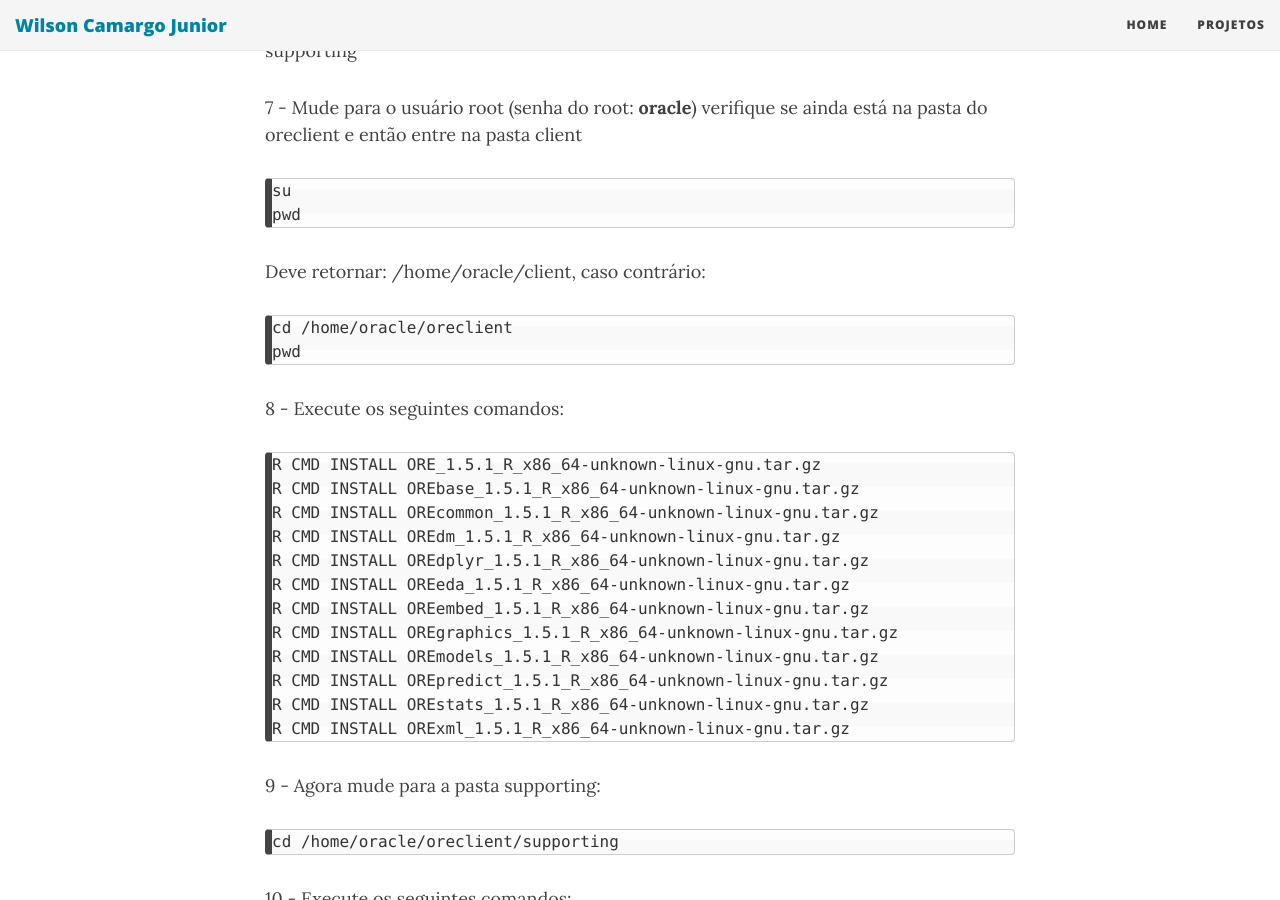
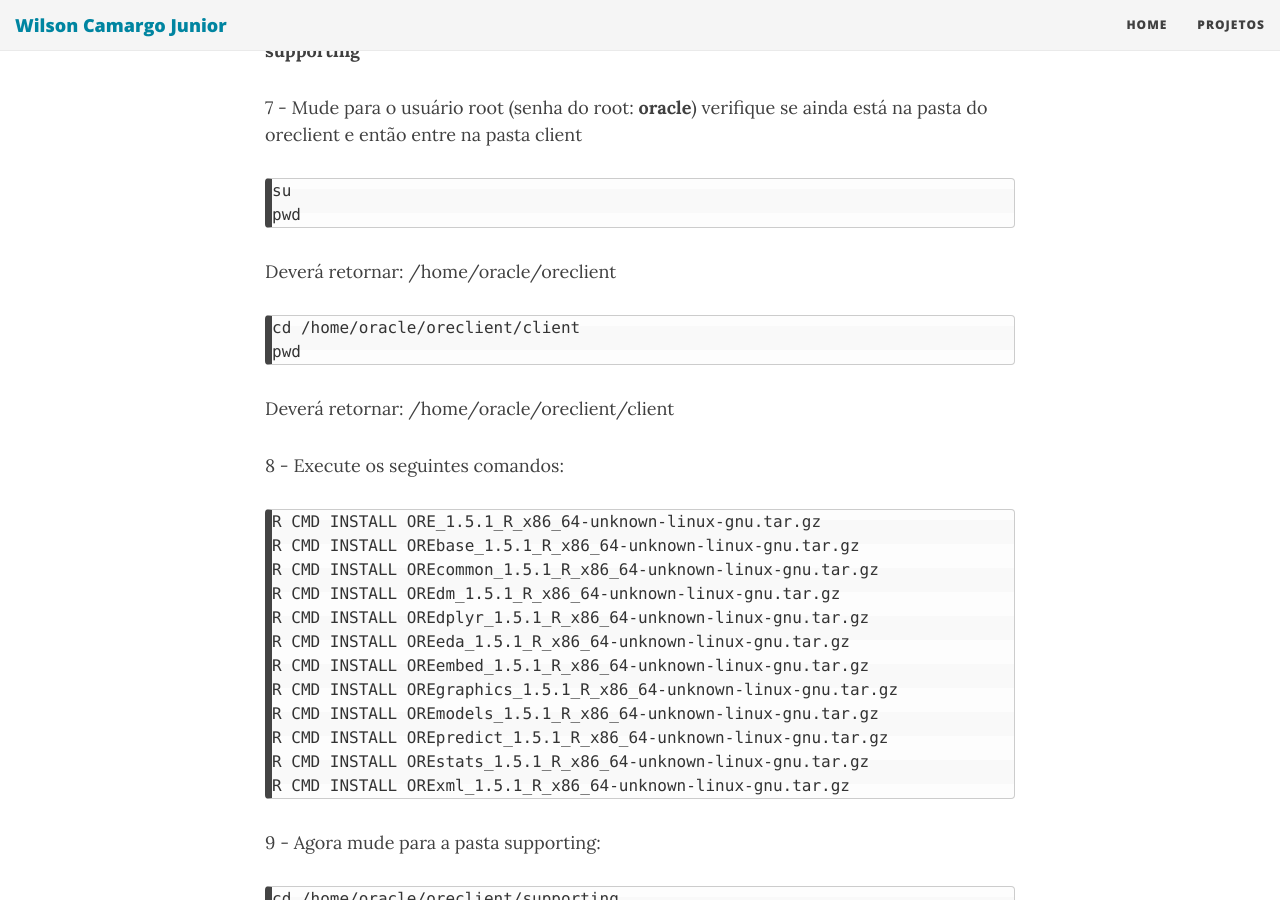
Before and after one commit to wilson-camargo-jr/teste, a Jekyll site: the page built from _posts/2018-06-18-ANN-ORE-P3.md, in a window 1280 px wide and 900 px high, scrolled down 15286 px. Built offline with Jekyll 4.4.1, drawn with Linux system fonts in a browser that asks for light colours; nearby versions of some CDN libraries.

Commit message:
Update 2018-06-18-ANN-ORE-P3.md

````diff
--- a/_posts/2018-06-18-ANN-ORE-P3.md
+++ b/_posts/2018-06-18-ANN-ORE-P3.md
@@ -159,9 +159,9 @@ ls -l
 
 ore-server-linux-x86-64-1.5.1.zip
 ore-supporting-linux-x86-64-1.5.1.zip
-server
-server.sh
-supporting
+**server**
+**server.sh**
+**supporting**
 
 4 - Para que o script de instalação funcione adequadamente temos que limpar a variável de ambiente TWO_TASK= que veio pré-configurada na VM.
 
@@ -280,7 +280,7 @@ Agora a pasta de instalação conterá os seguintes arquivos:
 ls -l
 ```
 
-instantclient_12_2
+**instantclient_12_2**
 instantclient-basic-linux.x64-12.2.0.1.0.zip
 instantclient-sdk-linux.x64-12.2.0.1.0.zip
 
@@ -321,7 +321,7 @@ cd oreclient
 ls -l
 ```
 
-instantclient_12_2
+**instantclient_12_2**
 instantclient-basic-linux.x64-12.2.0.1.0.zip
 instantclient-sdk-linux.x64-12.2.0.1.0.zip
 ore-client-linux-x86-64-1.5.1.zip
@@ -340,13 +340,13 @@ Agora a pasta de instalação conterá os novos arquivos abaixo:
 ls –l
 ```
 
-client
-instantclient_12_2
+**client**
+**instantclient_12_2**
 instantclient-basic-linux.x64-12.2.0.1.0.zip
 instantclient-sdk-linux.x64-12.2.0.1.0.zip
 ore-client-linux-x86-64-1.5.1.zip
 ore-supporting-linux-x86-64-1.5.1.zip
-supporting
+**supporting**
 
 7 - Mude para o usuário root (senha do root: **oracle**) verifique se ainda está na pasta do oreclient e então entre na pasta client
 
@@ -355,13 +355,14 @@ su
 pwd
 ```
 
-Deve retornar: /home/oracle/client, caso contrário:
+Deverá retornar: /home/oracle/oreclient
 
 ```
-cd /home/oracle/oreclient
+cd /home/oracle/oreclient/client
 pwd
 ```
 
+Deverá retornar: /home/oracle/oreclient/client
 
 8 -	Execute os seguintes comandos:
 
````
